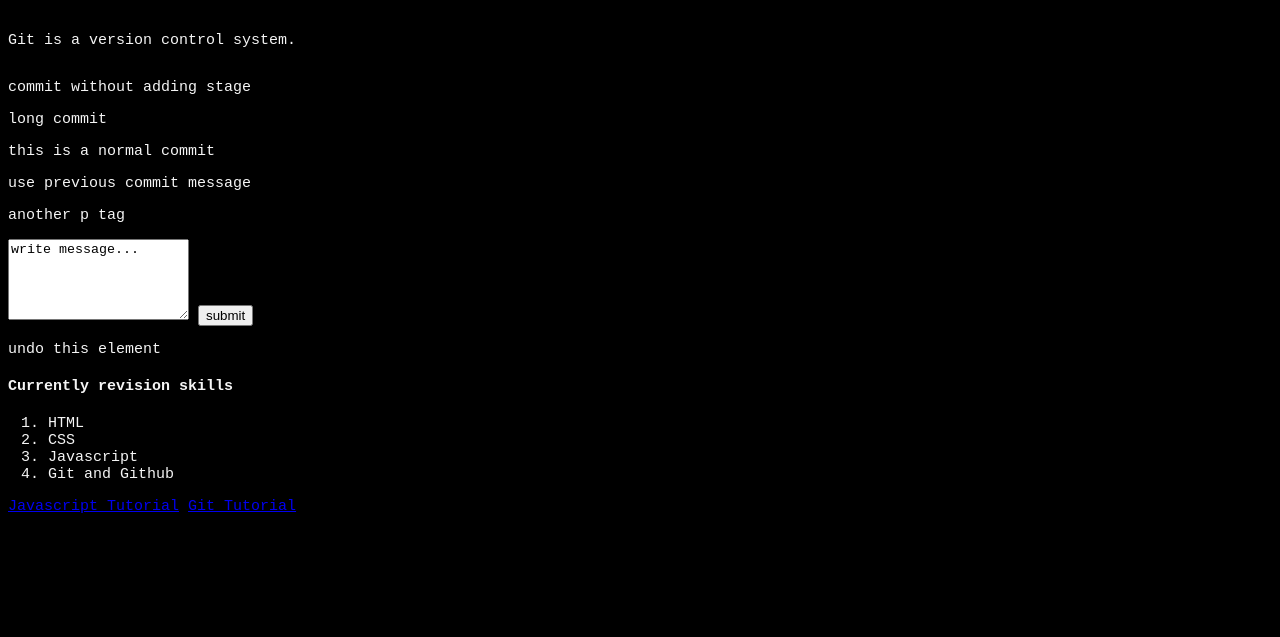
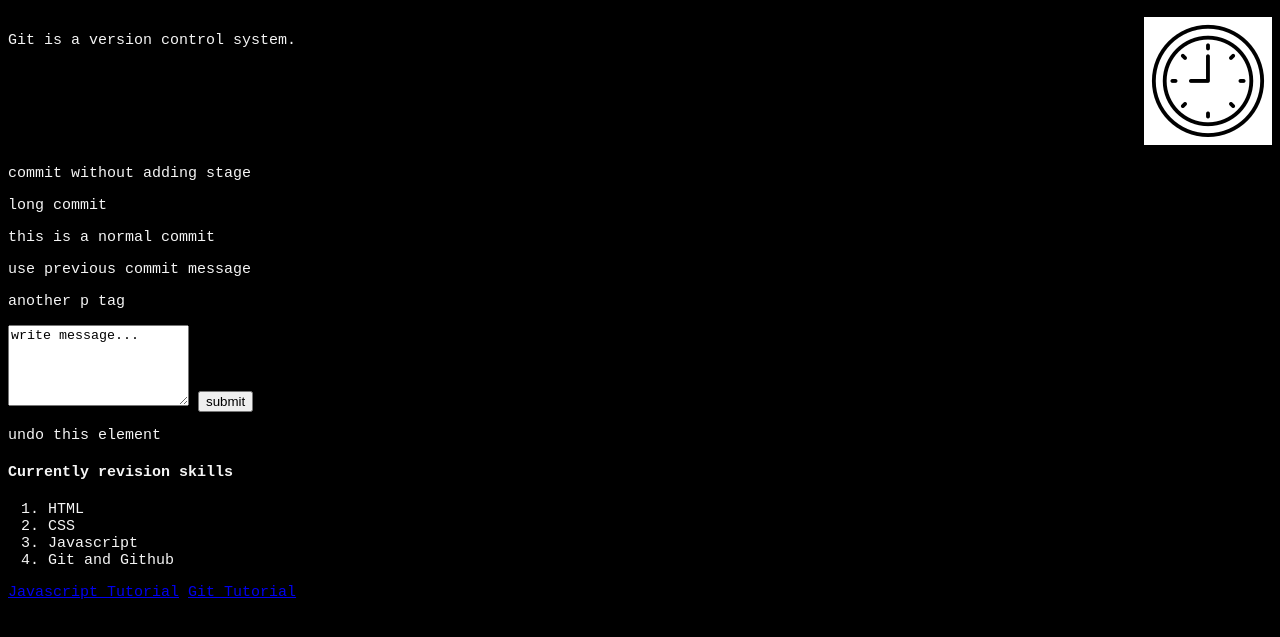
Before and after one commit to SubrotoKumar7/test, a plain HTML site: page index.html in a window 1280 px wide. Shown: the part 57-694 px from the top of the page. Drawn offline with Linux system fonts and the light colour scheme.

Commit message:
clock icon add

```diff
--- a/index.html
+++ b/index.html
@@ -10,7 +10,9 @@
     <h1>Learning git from W3schools</h1>
     <div class="flex">
         <p>Git is a version control system.</p>
-        <div id="time"></div>
+        <div id="time">
+            <img src="clock.png" alt="icon" style="background-color: white;">
+        </div>
     </div>
     <p>commit without adding stage</p>
     <p>long commit</p>
```
Also changed, not shown: clock.png (added).
